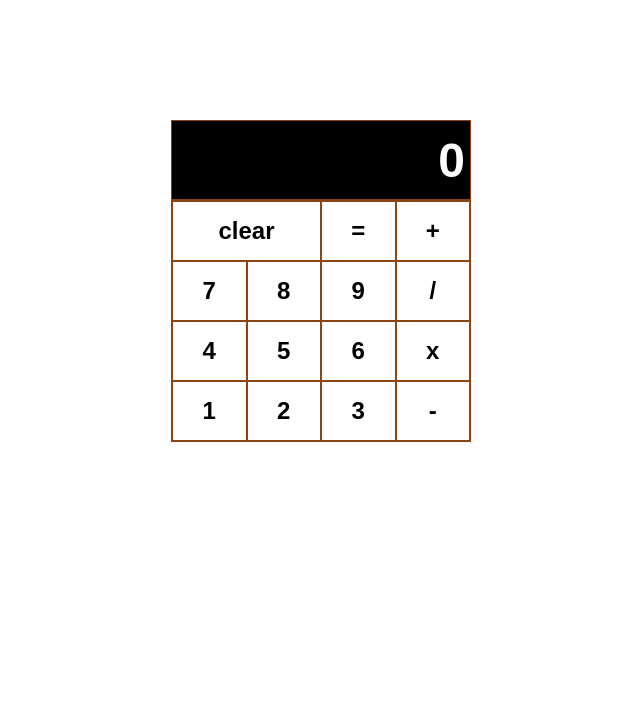
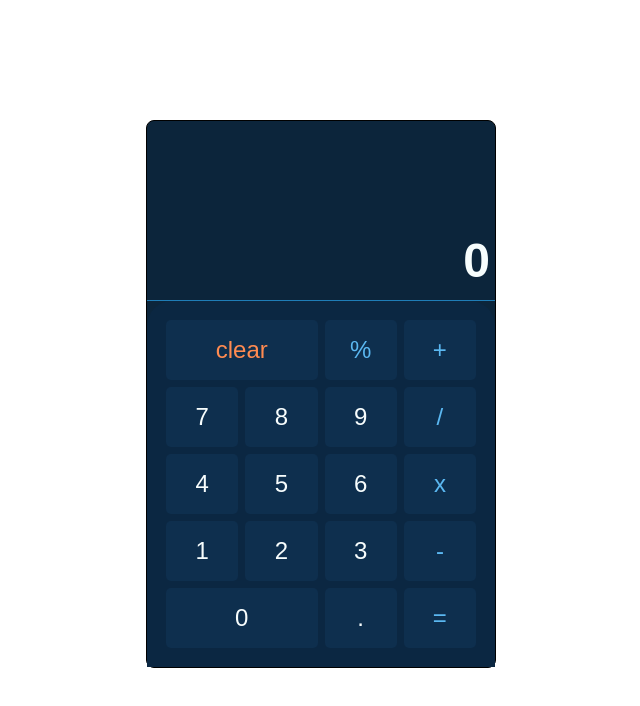
Before and after one commit to Idan-Garay/Calculator, a React (Create React App) app: page / in a window 1280 px wide. Shown: the top 706 px of the page, without its empty margins (319-959 px from the left). Built offline with nearby package versions, Linux system fonts and the light colour scheme.

Commit message:
made a new calculator design

```diff
--- a/src/App.css
+++ b/src/App.css
@@ -10,15 +10,33 @@ body {
   font-size: 24px;
 }
 
+.content {
+  background-color: #0c253b;
+  border: 1px solid black;
+  border-radius: 8px;
+  color: #f7fdfd;
+  width: 350px;
+  margin: 0 auto;
+  margin-top: 5em;
+}
+
 .screen {
-  height: 80px;
-  min-width: 300px;
-  border: 1px solid saddlebrown;
+  height: 180px;
+  width: 100%;
   text-align: right;
+  padding: 0.5em 0;
   padding-right: 5px;
-  padding-top: .5em;
-  background-color: black;
-  color: white;
+  border-bottom: 1px solid #1f7db7;
+  display: flex;
+  flex-direction: column-reverse;
+}
+
+.blue {
+  color: #5bb8f1;
+}
+
+.saddlebrown {
+  color: #ff8b51;
 }
 
 h1 {
@@ -27,21 +45,22 @@ h1 {
 }
 
 table {
+  background-color: #0b2742;
   margin: 0 auto;
   width: 100%;
   text-align: center;
-  border: 1px solid blueviolet;
-  border-collapse: collapse;
+  border-spacing: 7px;
+  border-radius: 25px 25px 0px 0px;
+  padding: 0.5em;
 }
 
 td {
   height: 60px;
-  width: 60px;
-  border: 2px solid saddlebrown;
+  width: 50px;
+  font-size: 1em;
+  font-weight: 100;
+  border-spacing: 10px;
+  /* border: 2px solid saddlebrown; */
+  border-radius: 5px;
+  background-color: #0e2f4e;
 }
-
-.content {
-  width: 300px;
-  margin: 0 auto;
-  padding-top: 5em;
-}
--- a/src/components/Table.tsx
+++ b/src/components/Table.tsx
@@ -12,27 +12,32 @@ const Table = ({handleClick}: Props) => {
             <table>
                 <tbody>
                     <tr>
-                        <td colSpan={2} onClick={e => handleClick('clear')}>clear</td>
-                        <td onClick={e => handleClick('=')}>=</td>
-                        <td onClick={e => handleClick('+')}>+</td>
+                        <td className="saddlebrown" colSpan={2} onClick={e => handleClick('clear')}>clear</td>
+                        <td className="blue" onClick={e => handleClick('%')}>%</td>
+                        <td className="blue" onClick={e => handleClick('+')}>+</td>
                     </tr>
                     <tr>
                         <td onClick={e => handleClick(7)}>7</td>
                         <td onClick={e => handleClick(8)}>8</td>
                         <td onClick={e => handleClick(9)}>9</td>
-                        <td onClick={e => handleClick('/')}>/</td>
+                        <td className="blue" onClick={e => handleClick('/')}>/</td>
                     </tr>
                     <tr>
                         <td onClick={e => handleClick(4)}>4</td>
                         <td onClick={e => handleClick(5)}>5</td>
                         <td onClick={e => handleClick(6)}>6</td>
-                        <td onClick={e => handleClick('x')}>x</td>
+                        <td className="blue" onClick={e => handleClick('x')}>x</td>
                     </tr>
                     <tr>
                         <td onClick={e => handleClick(1)}>1</td>
                         <td onClick={e => handleClick(2)}>2</td>
                         <td onClick={e => handleClick(3)}>3</td>
-                        <td onClick={e => handleClick('-')}>-</td>
+                        <td className="blue" onClick={e => handleClick('-')}>-</td>
+                    </tr>
+                    <tr>
+                        <td colSpan={2} onClick={e => handleClick(0)}>0</td>
+                        <td onClick={e => handleClick('.')}>.</td>
+                        <td className="blue" onClick={e => handleClick('=')}>=</td>
                     </tr>
                 </tbody>
             </table>
```
